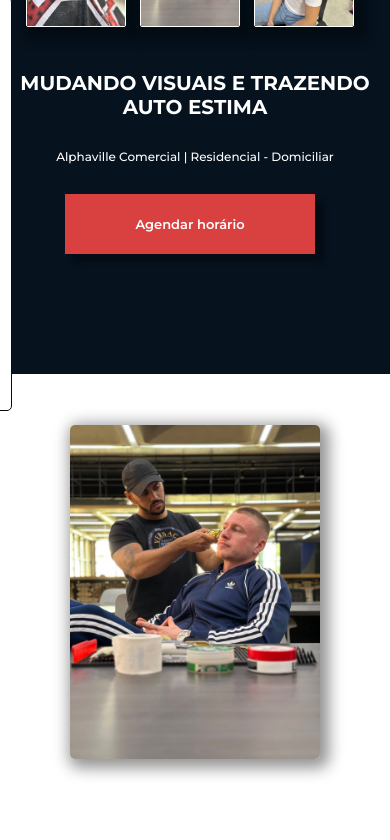
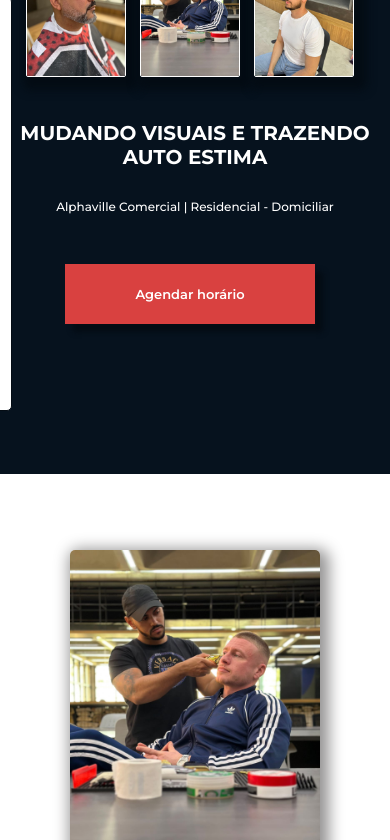
Before and after one commit to ThiagoSantos7/Barbearia, a plain HTML site: page Barber/index.html in a window 390 px wide. Shown: the part 256-1096 px from the top of the page. Drawn offline with Linux system fonts and the light colour scheme.

Commit message:
detalhes adicionado a responsividade

```diff
--- a/Barber/styles.css
+++ b/Barber/styles.css
@@ -475,7 +475,7 @@ textarea {
     }
 
     .sct-main {
-        height: 600px;
+        height: 700px;
         display: flex;
         flex-direction: column;
         align-items: center;
@@ -483,6 +483,7 @@ textarea {
     }
 
     .img-main {
+        margin-top: 20px;
         border: 1.5px solid #fff;
         margin-right: 10px;
         margin-bottom: 20px;
@@ -507,11 +508,12 @@ textarea {
         height: 60px;
         width: 250px;
         font-size: 13px;
+        margin-top: 20px;
     }
 
     .sct-two {
         margin-top: 20px;
-        height: 800px;
+        height: 850px;
         display: flex;
         flex-direction: column;
         justify-content: center;
```
